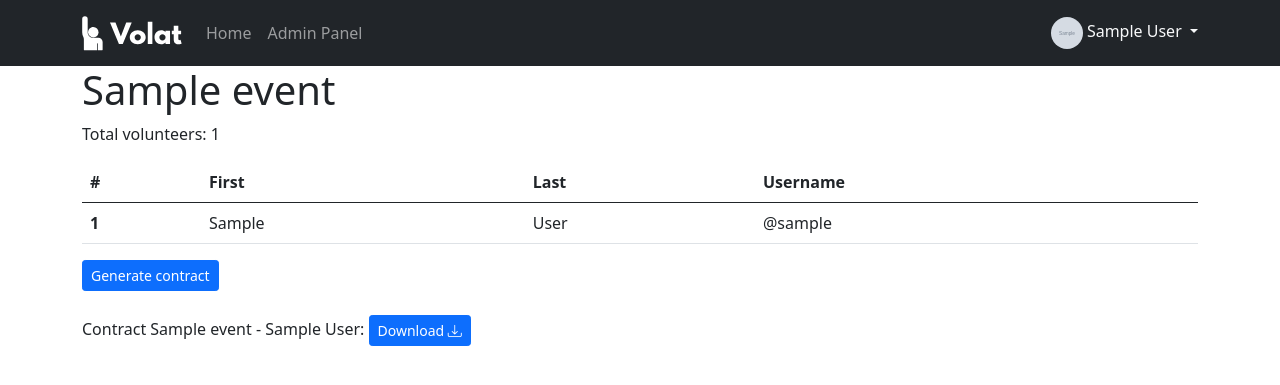
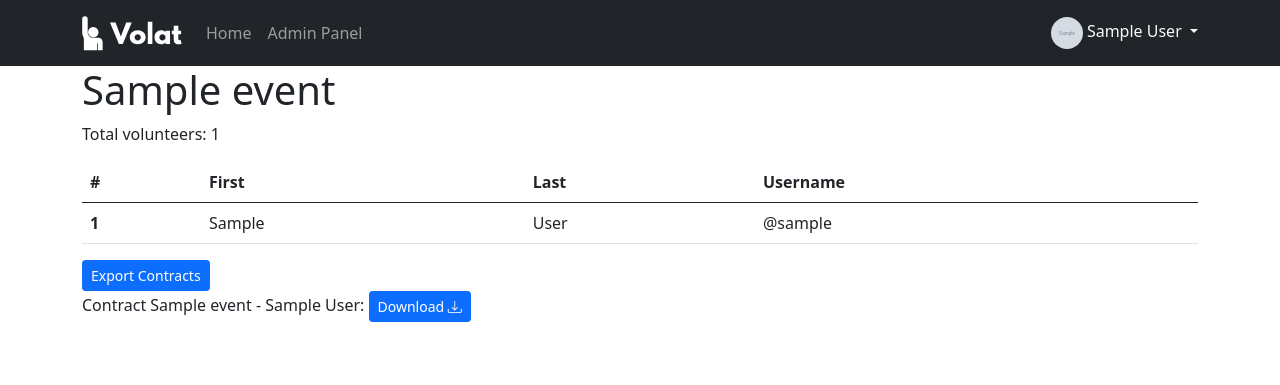
Before and after one commit to ciurca/volat, a Django app: page /event/1 in a window 1280 px wide. Shown: the top 385 px of the page. Run offline with Django 3.2, Linux system fonts and the light colour scheme; a user stored in the database is signed in; tables that the repository leaves empty hold one stand-in row (values such as "Sample post"); grey boxes marked "Sample" are stand-in pictures; some libraries are stand-ins or nearby versions.

Commit message:
integrated export function :pray:

```diff
--- a/hrm/templates/hrm/event.html
+++ b/hrm/templates/hrm/event.html
@@ -35,16 +35,24 @@
     {% endfor %}
     </tbody>
   </table>
+<form action="{% url 'exportContracts' event.id %}" method='get'>
+  <button type='submit' class="btn btn-primary btn-sm">Export Contracts</button>
+</form>
 {% endif %}
+{% if contract_list %}
+  {% for contract in contract_list %}
+      {% if contract.event == event %}
+        <p> Contract {{contract}}: <a href="{{ contract.file.url }}" download><button class="btn btn-primary btn-sm">Download <i class="bi bi-download"></i></button></a>
+      {% else %}
       <form action="{% url 'generateContract' event.id %}" method='get'>
         <button type='submit' class="btn btn-primary btn-sm">Generate contract</button>
       </form>
       <br>
-{% for contract in contract_list %}
-    {% if contract.event == event %}
-      <p> Contract {{contract}}: <a href="{{ contract.file.url }}" download><button class="btn btn-primary btn-sm">Download <i class="bi bi-download"></i></button></a>
       {% endif %}
-    {% empty %}
-    No contract
   {% endfor %}
+{% else %}
+      <form action="{% url 'generateContract' event.id %}" method='get'>
+        <button type='submit' class="btn btn-primary btn-sm">Generate contract</button>
+      </form>
+{% endif %}
 {% endblock %}
--- a/hrm/urls.py
+++ b/hrm/urls.py
@@ -14,5 +14,6 @@ urlpatterns = [
     path('account/', views.accountSettings, name='account-settings'),
     path('event/<int:pk>', views.EventView.as_view(), name="event"),
     path('event/<int:event_id>/generateContract', views.generateContract, name="generateContract"),
+    path('event/<int:event_id>/exportContracts', views.exportContracts, name="exportContracts"),
 
 ]
--- a/hrm/views.py
+++ b/hrm/views.py
@@ -28,6 +28,8 @@ from django.contrib.auth.tokens import default_token_generator
 from django.utils.encoding import force_bytes
 
 from docxtpl import DocxTemplate
+import zipfile
+from io import BytesIO, StringIO
 # Create your views here.
 from .models import *
 from .forms import CreateUserForm, VolunteerForm
@@ -228,3 +230,28 @@ def password_reset_request(request):
 				messages.error(request, 'An invalid email has been entered.')
 	password_reset_form = PasswordResetForm()
 	return render(request=request, template_name="password/password_reset.html", context={"password_reset_form":password_reset_form})
+
+def exportContracts(request, event_id):
+	event = get_object_or_404(Event, pk=event_id)
+	contracts = Contract.objects.all().filter(event=event.id)
+	filenames = []
+	for contract in contracts:
+		filenames.append(contract.file.path)
+	zip_subdir= f"Contracts for {event.title}"
+	zip_filename = f"Contracts for {event.title}"
+	s = BytesIO()
+	zf = zipfile.ZipFile(s, "w")
+	for fpath in filenames:
+		# Calculate path for file in zip
+		fdir, fname = os.path.split(fpath)
+		zip_path = os.path.join(zip_subdir, fname)
+
+		# Add file, at correct path
+		zf.write(fpath, zip_path)
+	zf.close()
+
+	resp = HttpResponse(s.getvalue(), content_type = "application/x-zip-compressed")
+	# ..and correct content-disposition
+	resp['Content-Disposition'] = 'attachment; filename=%s' % zip_filename
+
+	return resp
```
Also changed, not shown: 8 other files. Lines whose indentation alone changed are shown as unchanged.
